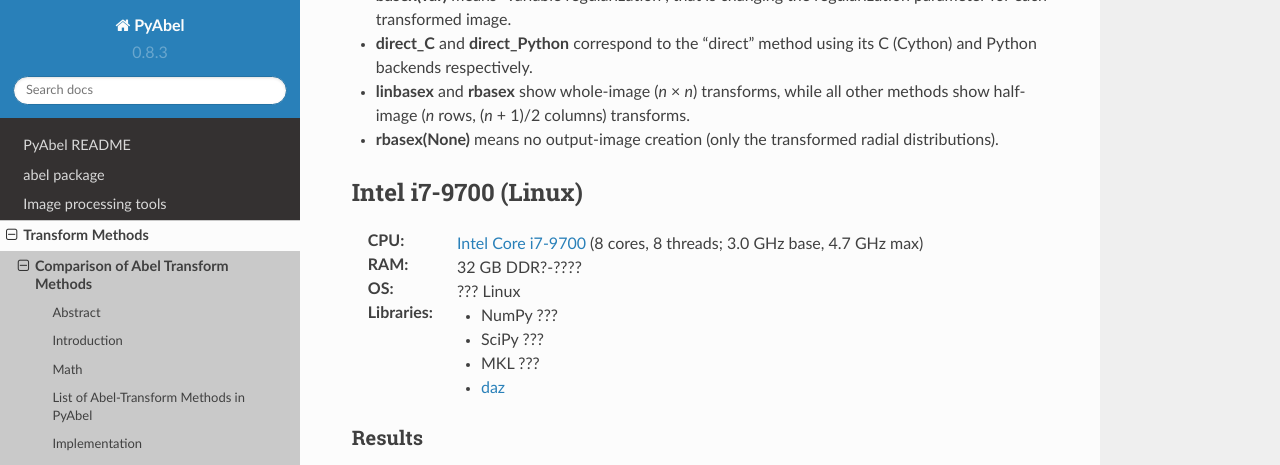
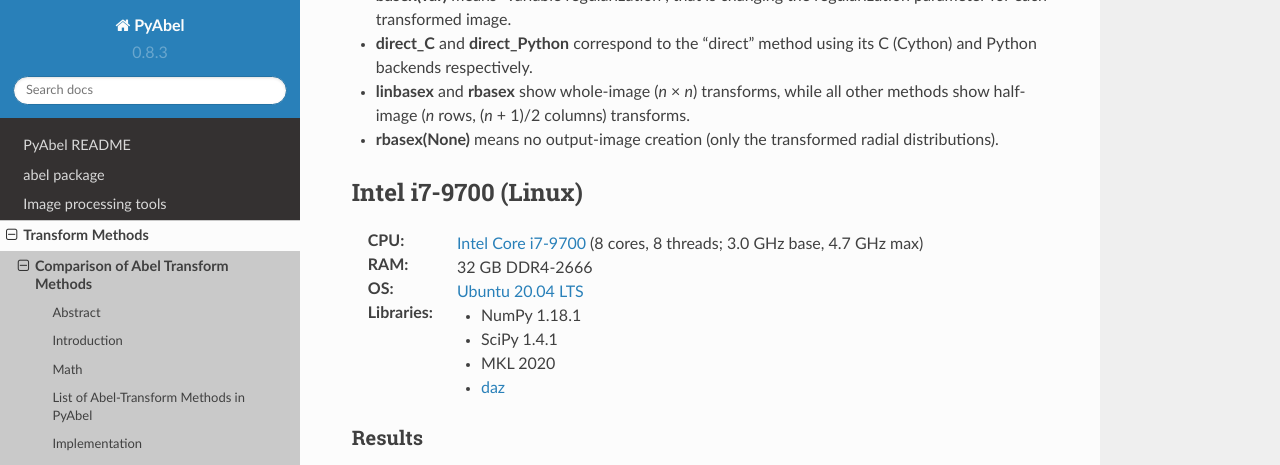
Before and after one commit to PyAbel/PyAbel, a Sphinx documentation site: the page built from doc/transform_methods/comparison/fig_benchmarks/benchmarks.rst, in a window 1280 px wide and 1400 px high, scrolled down 392 px. Shown: the top 465 px of the window. Built offline with Sphinx 7.4.7 and the Read the Docs theme 2.0.0, drawn with Linux system fonts in a browser that asks for light colours; some of the changed text lies outside the part shown.

Commit message:
Complete system information

```diff
--- a/doc/transform_methods/comparison/fig_benchmarks/benchmarks.rst
+++ b/doc/transform_methods/comparison/fig_benchmarks/benchmarks.rst
@@ -21,15 +21,15 @@ Intel i7-9700 (Linux)
     `Intel Core i7-9700 <https://ark.intel.com/content/www/us/en/ark/products/191792/intel-core-i7-9700-processor-12m-cache-up-to-4-70-ghz.html>`_ (8 cores, 8 threads; 3.0 GHz base, 4.7 GHz max)
 
 :RAM:
-    32 GB DDR?-????
+    32 GB DDR4-2666
 
 :OS:
-    ??? Linux
+    `Ubuntu 20.04 LTS <https://releases.ubuntu.com/20.04/>`_
 
 :Libraries:
-    * NumPy ???
-    * SciPy ???
-    * MKL ???
+    * NumPy 1.18.1
+    * SciPy 1.4.1
+    * MKL 2020
     * `daz <https://github.com/chainer/daz>`_
 
 
@@ -64,15 +64,15 @@ Intel i7-6700 (Linux)
     `Intel Core i7-6700 <https://ark.intel.com/content/www/us/en/ark/products/88196/intel-core-i7-6700-processor-8m-cache-up-to-4-00-ghz.html>`_ (4 cores, 8 threads; 3.4 GHz base, 4.0 GHz max)
 
 :RAM:
-    32 GB DDR?-????
+    32 GB DDR4-2133
 
 :OS:
-    ??? Linux
+    `Ubuntu 19.10 <https://releases.ubuntu.com/19.10/>`_
 
 :Libraries:
-    * NumPy ???
-    * SciPy ???
-    * MKL ???
+    * NumPy 1.18.1
+    * SciPy 1.4.1
+    * MKL 2019 Update 5
     * `daz <https://github.com/chainer/daz>`_
 
 
@@ -125,21 +125,21 @@ Results
     :align: center
 
     from transform_time import plot
-    plot('Ryzen3-2200G_Linux', xlim=(5, 1e5), ylim=(9e-7, 3e4), linex=7e1)
+    plot('Ryzen3-2200G_Linux', xlim=(5, 1e5), ylim=(9e-7, 2e4), linex=7e1)
 
 
 .. plot::
     :align: center
 
     from throughput import plot
-    plot('Ryzen3-2200G_Linux', xlim=(5, 1e5), ylim=(1e3, 6e8), va='top')
+    plot('Ryzen3-2200G_Linux', xlim=(5, 1e5), ylim=(3e3, 6e8), va='top')
 
 
 .. plot::
     :align: center
 
     from basis_time import plot
-    plot('Ryzen3-2200G_Linux', xlim=(5, 1e5), ylim=(6e-5, 4e3), linex=1e2)
+    plot('Ryzen3-2200G_Linux', xlim=(5, 1e5), ylim=(6e-5, 5e3), linex=1e2)
 
 
 AMD Ryzen 3 2200G (Windows)
@@ -191,15 +191,15 @@ Raspberry Pi 4B (Linux)
     `Broadcom BCM2711 <https://www.raspberrypi.org/documentation/hardware/raspberrypi/bcm2711/README.md>`_ (4 cores; 1.5 GHz)
 
 :RAM:
-    ?? GB LPDDR4-3200
+    4 GB LPDDR4-3200
 
 :OS:
-    ??? Linux
+    `Raspbian GNU/Linux 10 <https://www.raspberrypi.org/downloads/raspbian/>`_
 
 :Libraries:
-    * NumPy ???
-    * SciPy ???
-    * ???
+    * NumPy 1.16.2
+    * SciPy 1.1.0
+    * Reference BLAS 3.8.0
 
 
 Results
```
